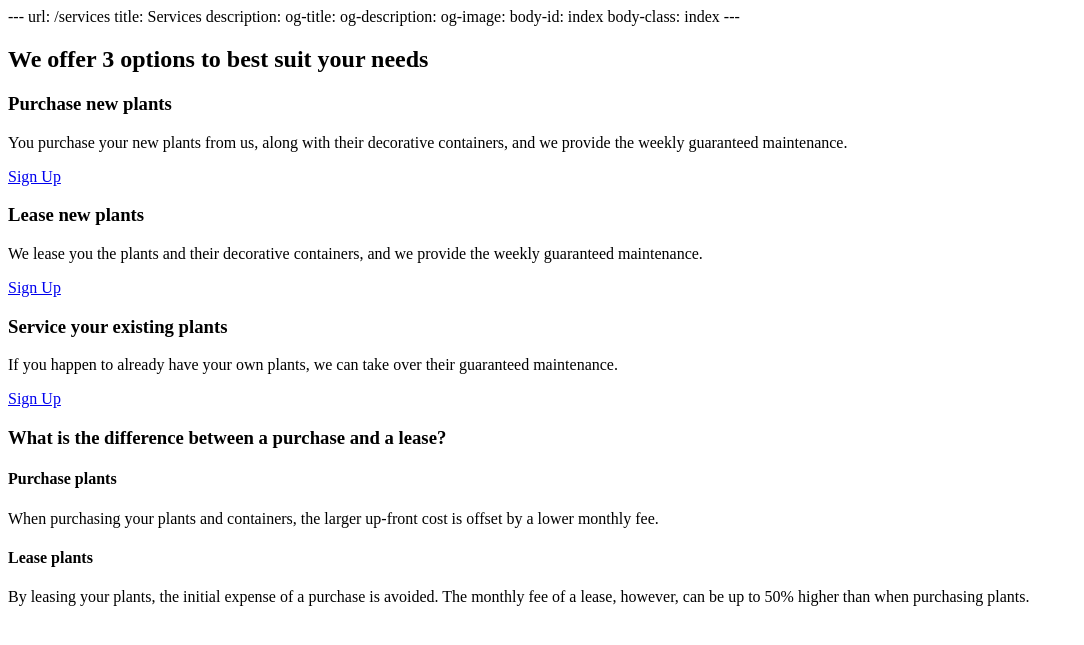
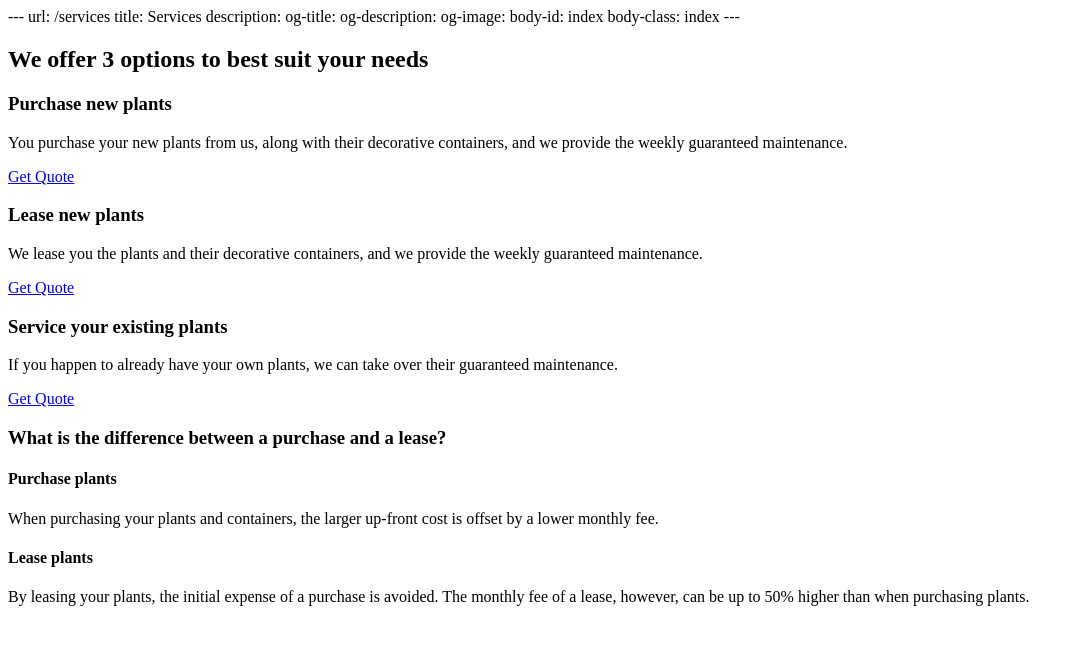
Before and after one commit to nico-watine/greencaretx-f6, a PHP site: page /services.php in a window 1280 px wide. Shown: the top 645 px of the page, without its empty margins (0-1084 px from the left). Run offline with PHP 8.4, Linux system fonts and the light colour scheme.

Commit message:
Prose tweak

```diff
--- a/src/pages/services.php
+++ b/src/pages/services.php
@@ -18,7 +18,7 @@ body-class: index
 					<div class="flex-child-auto position-relative">
 						<p class="absolute-center width-100">You purchase your new plants from us, along with their decorative containers, and we provide the weekly guaranteed maintenance.</p>
 					</div>
-					<a href="#" class="m-0 button large font-weight-bold mt-20 mb-0 border-rounded">Sign Up</a>
+					<a href="#" class="m-0 button large font-weight-bold mt-20 mb-0 border-rounded">Get Quote</a>
 				</div>
 			</div>
 			<div class="cell medium-4">
@@ -27,7 +27,7 @@ body-class: index
 					<div class="flex-child-auto position-relative">
 						<p class="absolute-center width-100">We lease you the plants and their decorative containers, and we provide the weekly guaranteed maintenance.</p>
 					</div>
-					<a href="#" class="m-0 button large font-weight-bold mt-20 mb-0 border-rounded">Sign Up</a>
+					<a href="#" class="m-0 button large font-weight-bold mt-20 mb-0 border-rounded">Get Quote</a>
 				</div>
 			</div>
 			<div class="cell medium-4">
@@ -36,7 +36,7 @@ body-class: index
 					<div class="flex-child-auto position-relative">
 						<p class="absolute-center width-100">If you happen to already have your own plants, we can take over their guaranteed maintenance.</p>
 					</div>
-					<a href="#" class="m-0 button large font-weight-bold mt-20 mb-0 border-rounded">Sign Up</a>
+					<a href="#" class="m-0 button large font-weight-bold mt-20 mb-0 border-rounded">Get Quote</a>
 				</div>
 			</div>
 		</div>
```
Also changed, not shown: 1 other file.
